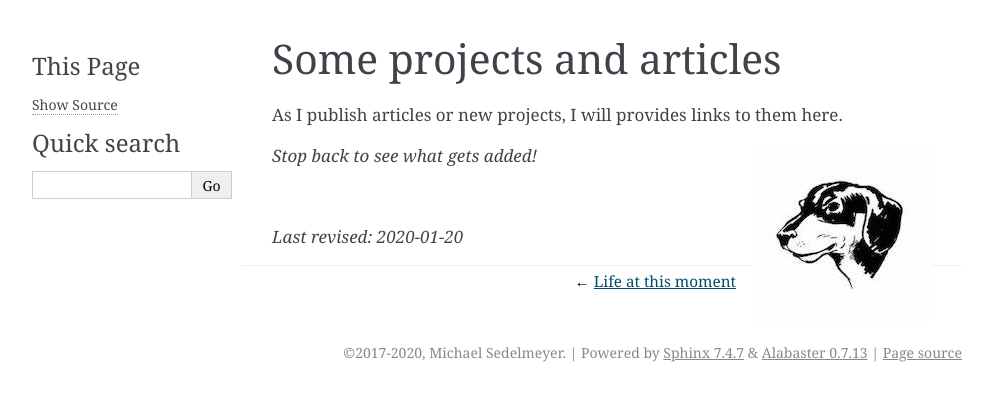
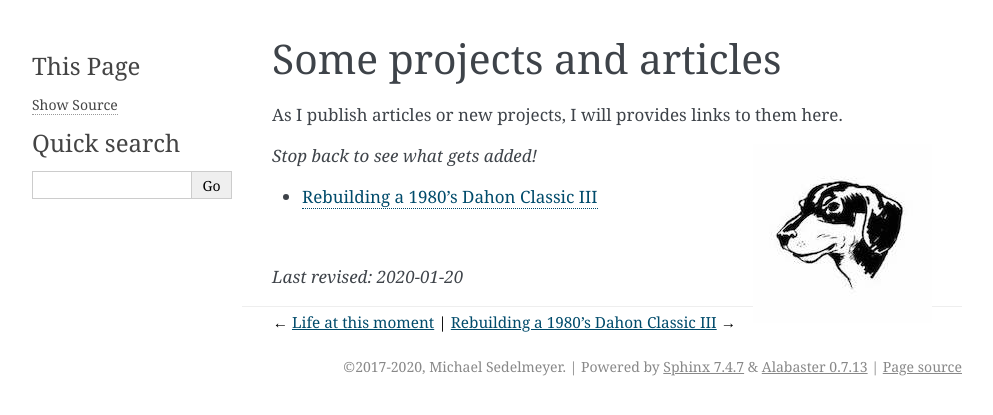
Before and after one commit to sedelmeyer/personal-website, a Sphinx documentation site: the page built from docs/articles.rst, in a window 1280 px wide. Shown: the top 415 px of the page, without its empty margins (148-1141 px from the left). Built offline with Sphinx 7.4.7, drawn with Linux system fonts in a browser that asks for light colours.

Commit message:
articles: add dahon article to toctree

```diff
--- a/docs/articles.rst
+++ b/docs/articles.rst
@@ -10,6 +10,12 @@ As I publish articles or new projects, I will provides links to them here.
 
 *Stop back to see what gets added!*
 
+.. toctree::
+    :maxdepth: 1
+
+    articles/dahon-classic
+
+
 |
 
 *Last revised: 2020-01-20*
```
